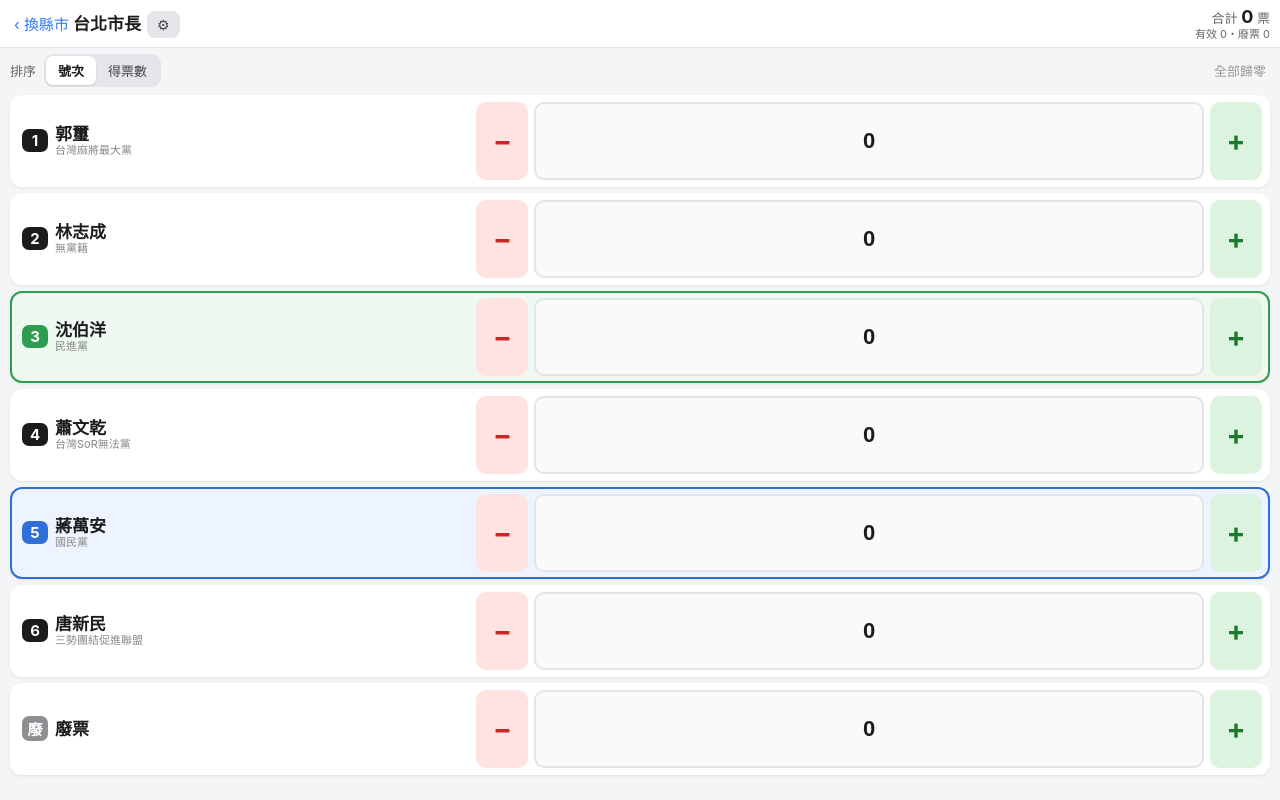
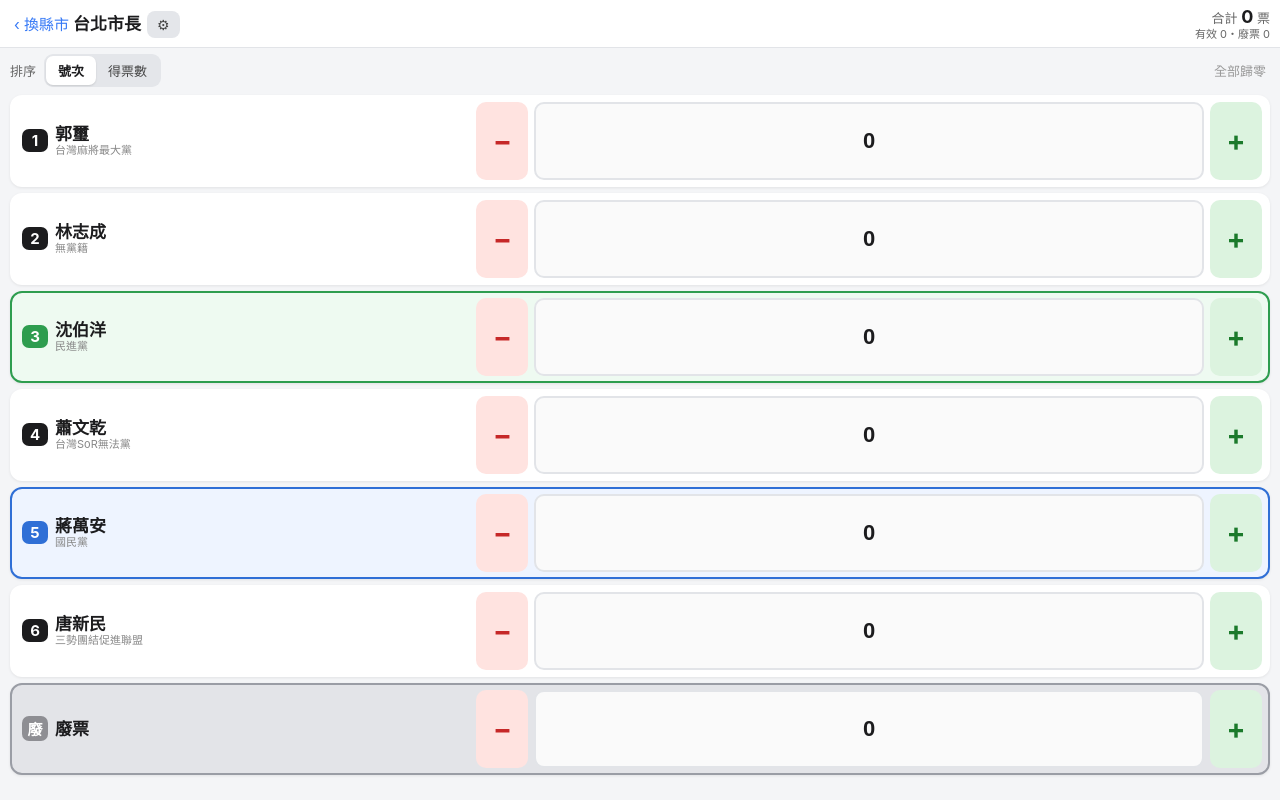
Before and after one commit to yellowrabbitOwO/vote-counter, a plain HTML site: page index.html in a window 1280 px wide. Both pictures are taken after a click on the button "台北市". Drawn offline with Linux system fonts and the light colour scheme.

Commit message:
廢票列底色改為灰色

```diff
--- a/index.html
+++ b/index.html
@@ -61,6 +61,7 @@
     box-shadow: 0 1px 3px rgba(0,0,0,.08); display: flex; align-items: center; gap: 8px;
   }
   .row { border: 2px solid transparent; }
+  .row.bad { background: #e3e4e8; border-color: #9a9da5; }
   .row.kmt { border-color: #2f6fd6; background: #eef4ff; }
   .row.dpp { border-color: #2e9d4f; background: #eefaf1; }
   .row.tpp { border-color: #14b8b0; background: #ecfbfa; }
@@ -161,7 +162,7 @@
   </div>
 </div>
 
-<script src="candidates.js?v=11"></script>
+<script src="candidates.js?v=12"></script>
 <script>
 (function () {
   const LAST = "vote-counter-last-city", SORT = "vote-counter-sort", POS = "vote-counter-pos", BAD = "vote-counter-bad";
@@ -251,7 +252,7 @@
     entries.push(["x", "廢票", ""]);
     entries.forEach(([no, name, party]) => {
       const row = document.createElement("div");
-      row.className = "row" + ({ "國民黨": " kmt", "民進黨": " dpp", "民眾黨": " tpp" }[party] || "");
+      row.className = "row" + (no === "x" ? " bad" : ({ "國民黨": " kmt", "民進黨": " dpp", "民眾黨": " tpp" }[party] || ""));
       row.innerHTML =
         '<div class="who"><span class="no' + (no === "x" ? ' bad' : '') + '">' + (no === "x" ? "廢" : no) + '</span>' +
           '<div class="txt"><div class="name"></div><div class="party"></div></div></div>' +
```
